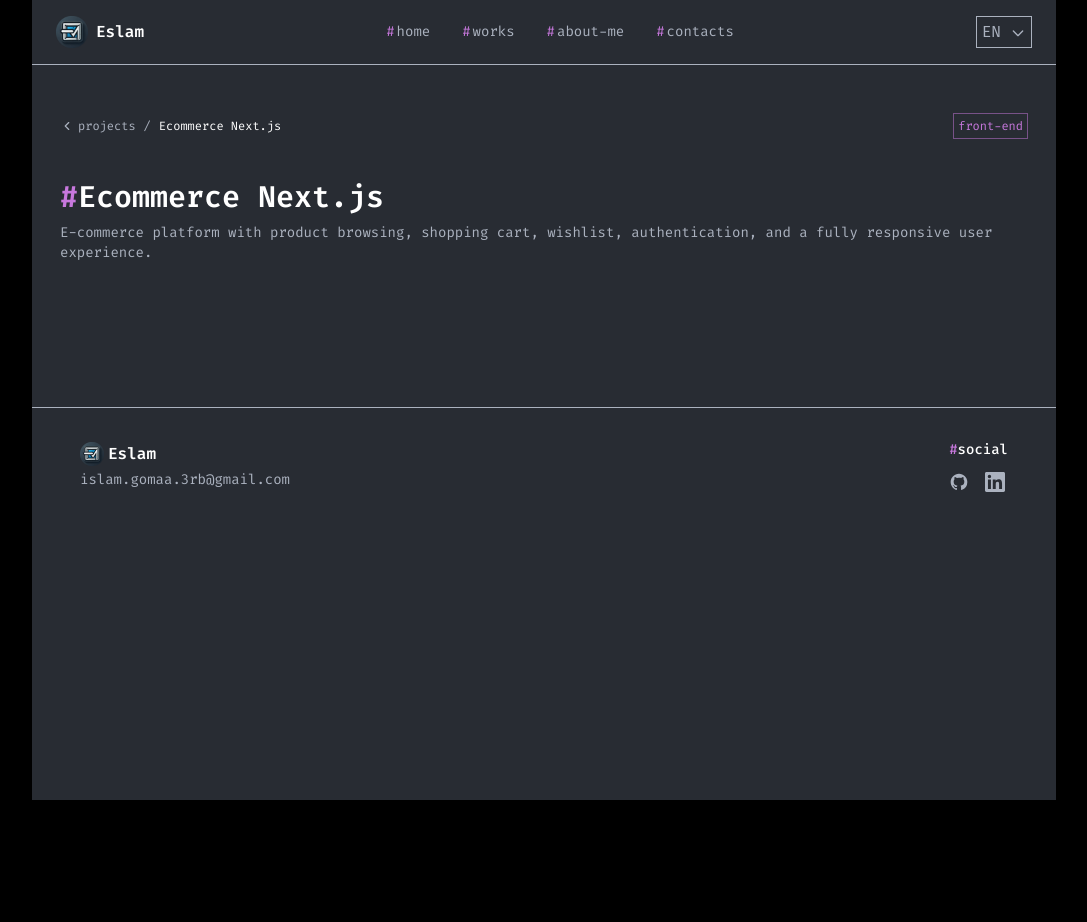
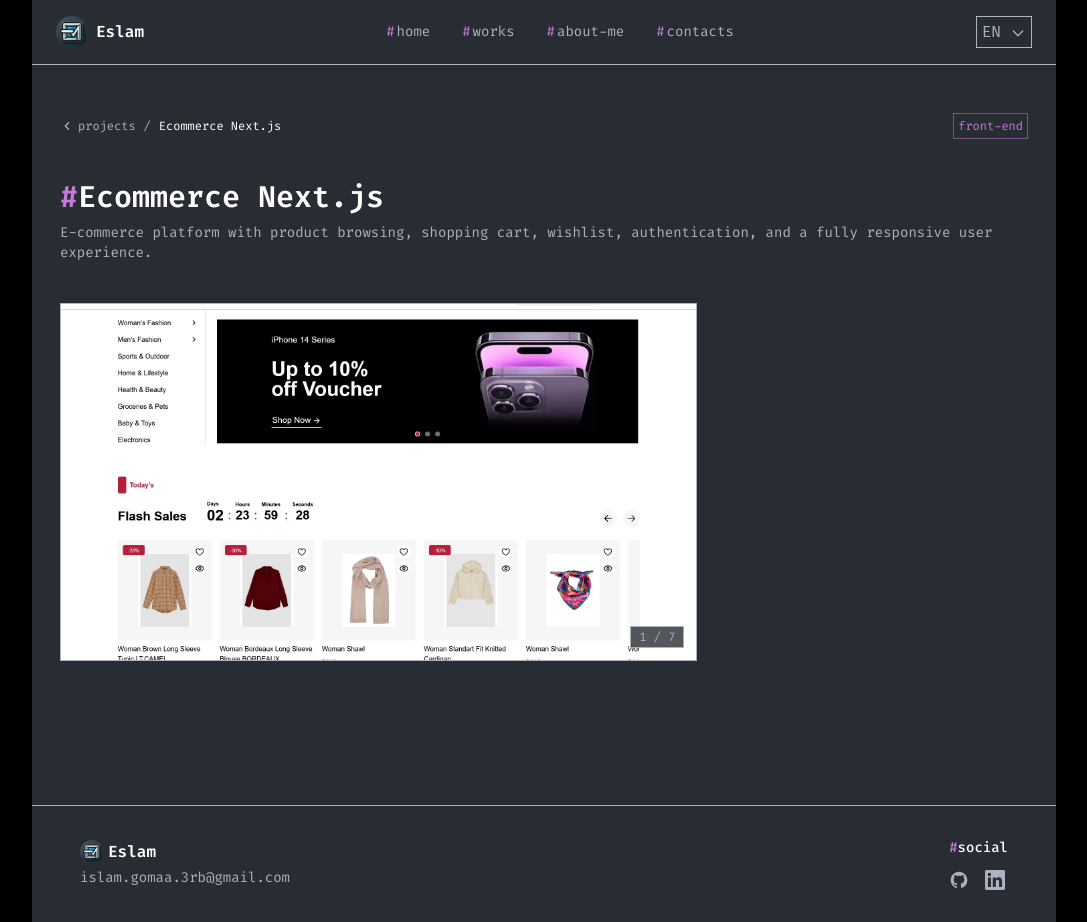
Before and after one commit to Eslam-mg/portfolio, a Next.js app: page /projects/1 in a window 1280 px wide. Shown: the whole page, without its empty margins (96-1183 px from the left). Before the commit the page ends 800 px from the top, so only its background shows below. Built offline with nearby package versions, Linux system fonts and the light colour scheme.

Commit message:
add main image

```diff
--- a/src/app/projects/[id]/ProjectDetailClient.tsx
+++ b/src/app/projects/[id]/ProjectDetailClient.tsx
@@ -37,6 +37,26 @@ export default function ProjectDetailClient({ project }: { project: ProjectType
                 </h1>
                 <p className="text-textPrimaryColor text-sm mt-2 m-0">{project.shortDescription}</p>
             </div>
+
+            <div className="grid grid-cols-1 lg:grid-cols-3 gap-6">
+                {/* Thumbnail strip */}
+                <div className="lg:col-span-2 space-y-3">
+                    <div className="relative w-full aspect-video border border-borderColor bg-backgroundColor overflow-hidden group">
+                        <Image
+                            src={project.images[activeImage]}
+                            alt={`${project.title} screenshot ${activeImage + 1}`}
+                            fill
+                            className="object-cover"
+                            sizes="(max-width: 1024px) 100vw, 66vw"
+                            priority
+                        />
+                        {/* image counter */}
+                        <span className="absolute bottom-3 right-3 bg-backgroundColor/80 border border-borderColor text-textPrimaryColor text-xs px-2 py-0.5 pointer-events-none">
+                            {activeImage + 1} / {project.images.length}
+                        </span>
+                    </div>
+                </div>
+            </div>
         </div>
     )
 }
```
